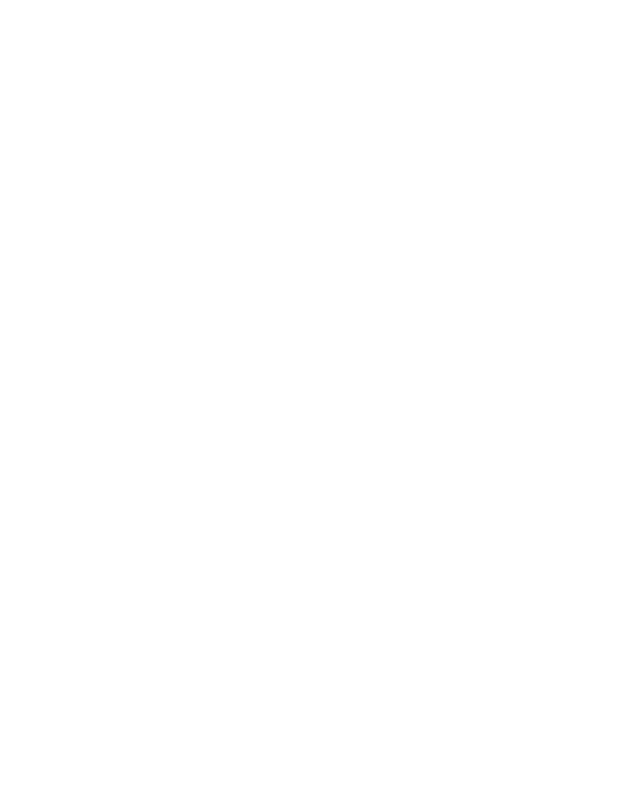
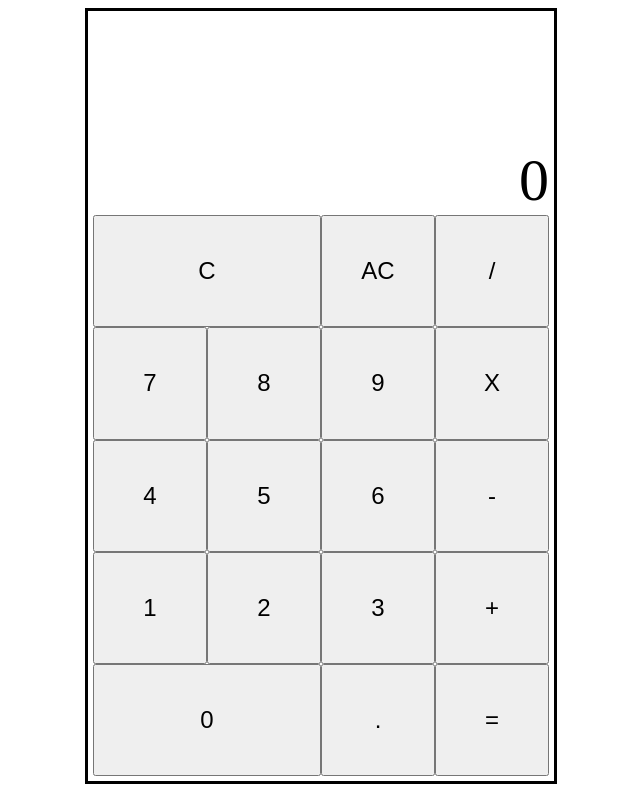
Before and after one commit to AidanPaoloBelmonte/calculator, a plain HTML site: page index.html in a window 1280 px wide. Shown: the whole page, without its empty margins (319-959 px from the left). Drawn offline with Linux system fonts and the light colour scheme.

Commit message:
Implemented Calculator Layout

```diff
--- a/index.html
+++ b/index.html
@@ -8,26 +8,30 @@
     </head>
     <body>
         <div id="calculator">
-            <div id="display"><p></p></div>
+            <div id="display"><p>0</p></div>
             <div id="numpad">
-                <div id="clear" class="numpad-button double"></div>
-                <div id="clear-all" class="numpad-button"></div>
-                <div id="divide" class="numpad-button"></div>
-                <div id="seven" class="numpad-button"></div>
-                <div id="eight" class="numpad-button"></div>
-                <div id="nine" class="numpad-button"></div>
-                <div id="multiply" class="numpad-button"></div>
-                <div id="four" class="numpad-button"></div>
-                <div id="five" class="numpad-button"></div>
-                <div id="six" class="numpad-button"></div>
-                <div id="minus" class="numpad-button"></div>
-                <div id="one" class="numpad-button"></div>
-                <div id="two" class="numpad-button"></div>
-                <div id="three" class="numpad-button"></div>
-                <div id="plus" class="numpad-button"></div>
-                <div id="zero" class="numpad-button"></div>
-                <div id="decimal" class="numpad-button"></div>
-                <div id="equal" class="numpad-button double"></div>
+                <button id="clear" class="key double">C</button>
+                <button id="clear-all" class="key">AC</button>
+                <button id="divide" class="key">&#47;</button>
+
+                <button id="seven" class="key">7</button>
+                <button id="eight" class="key">8</button>
+                <button id="nine" class="key">9</button>
+                <button id="multiply" class="key">X</button>
+
+                <button id="four" class="key">4</button>
+                <button id="five" class="key">5</button>
+                <button id="six" class="key">6</button>
+                <button id="minus" class="key">-</button>
+
+                <button id="one" class="key">1</button>
+                <button id="two" class="key">2</button>
+                <button id="three" class="key">3</button>
+                <button id="plus" class="key">+</button>
+
+                <button id="zero" class="key double">0</button>
+                <button id="decimal" class="key">.</button>
+                <button id="equal" class="key">&#61;</button>
             </div>
         </div>
     </body>
--- a/styles/style.css
+++ b/styles/style.css
@@ -0,0 +1,44 @@
+#calculator {
+    height: 95vh;
+    padding: 5px;
+    border: 3px solid black;
+    margin: 0 auto;
+    aspect-ratio: 0.6;
+
+    display: flex;
+    flex-direction: column;
+}
+
+#display {
+    display: flex;
+    justify-content: flex-end;
+    align-items: flex-end;
+
+    flex: 1 3 auto;
+}
+
+#display p {
+    margin: 0;
+
+    font-size: 60px;
+    text-align: end;
+}
+
+#numpad {
+    display: flex;
+    justify-content: space-between;
+    flex-wrap: wrap;
+
+    flex: 3 1 auto;
+}
+
+.key {
+    flex: auto;
+    flex-basis: 25%;
+
+    font-size: 24px;
+}
+
+.key.double {
+    flex-basis: 50%;
+}
```
